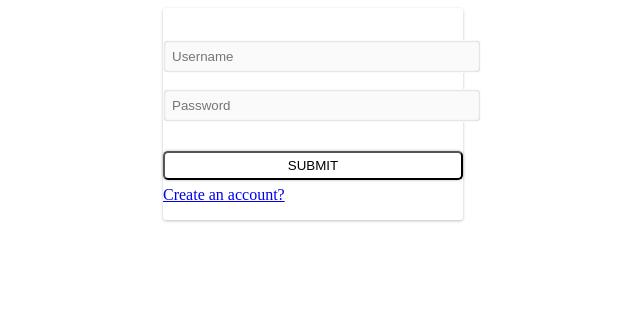
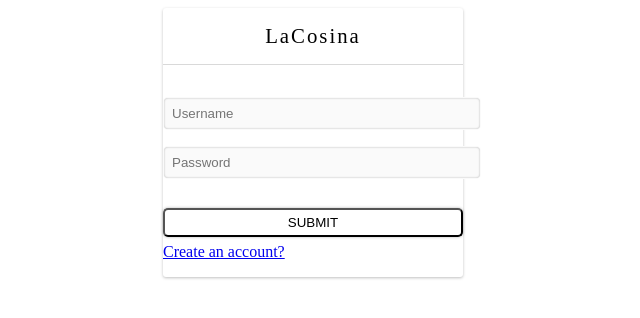
Before and after one commit to paolojulian/microblog, a React (Create React App) app in the folder app/: page /login in a window 1280 px wide. Shown: the top 318 px of the page, without its empty margins (327-967 px from the left). Built offline with nearby package versions, Linux system fonts and the light colour scheme; the HTML template or start-up script is replaced by a standard one.

Commit message:
Added a header to login

```diff
--- a/app/src/components/auth/login/login.jsx
+++ b/app/src/components/auth/login/login.jsx
@@ -67,7 +67,7 @@ const Login = ({
 
     return (
         <div className="center-absolute">
-            <PCard size="sm">
+            <PCard size="sm" header="LaCosina">
                 <form
                     className="form"
                     onSubmit={handleSubmit}
```
